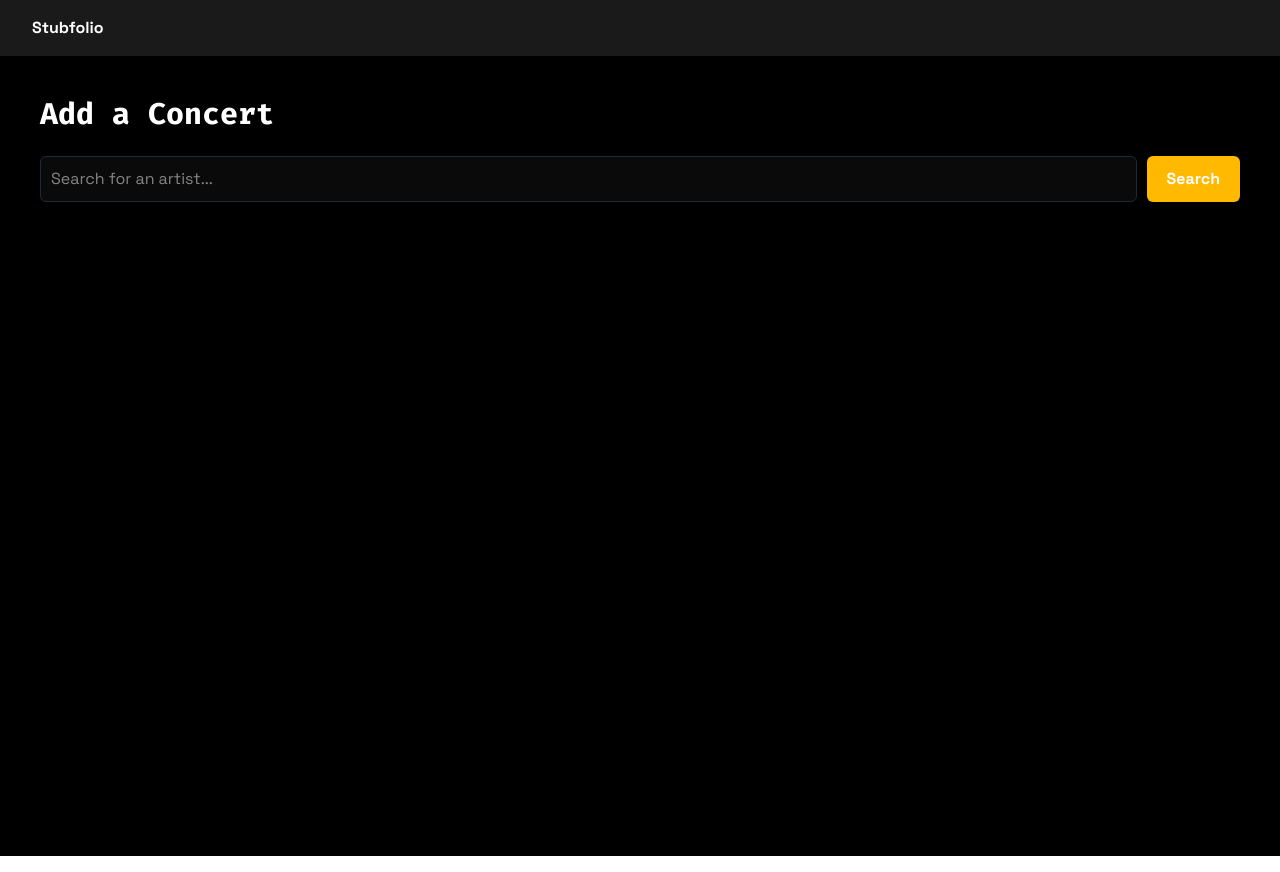
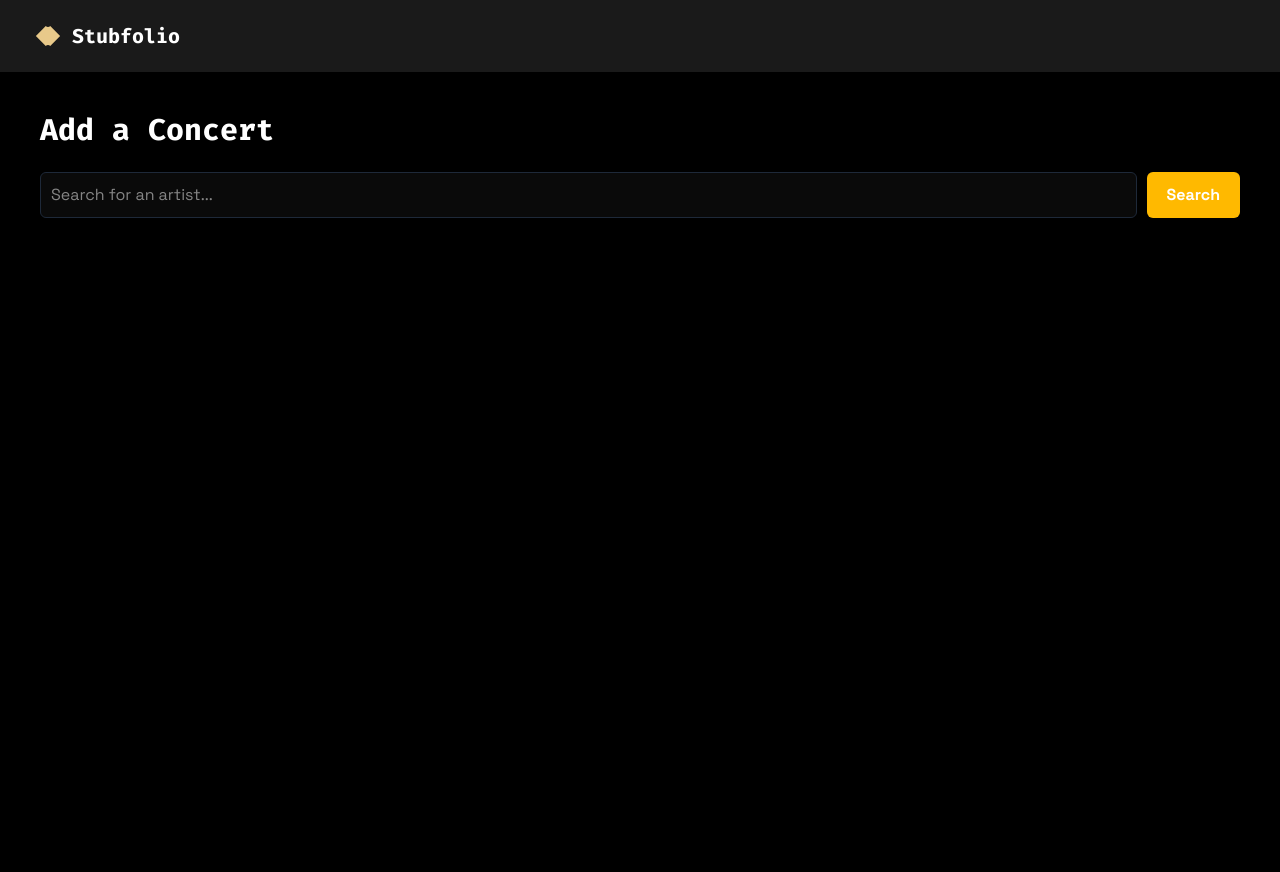
Before and after one commit to jordan-hennessy/stubfolio, a React (Vite) app in the folder frontend/: page /concerts/add in a window 1280 px wide. Built offline with nearby package versions, Linux system fonts and the light colour scheme.

Commit message:
Added Navbar scroll shadow

```diff
--- a/frontend/src/components/Navbar.tsx
+++ b/frontend/src/components/Navbar.tsx
@@ -1,47 +1,73 @@
-import { Link, useNavigate } from "react-router-dom";
+import { Link, useNavigate, useLocation } from "react-router-dom";
+import { useState, useEffect } from "react";
+
+import StubfolioLogo from "../assets/stubfolio-mark.svg";
 
 function Navbar() {
   const navigate = useNavigate();
   const token = localStorage.getItem("token");
+  const location = useLocation();
+
+  {
+    /* Give scroll shadow */
+  }
+  const [scrolled, setScrolled] = useState(false);
 
   const handleLogout = () => {
     localStorage.removeItem("token");
     navigate("/login");
   };
 
+  useEffect(() => {
+    const handleScroll = () => {
+      setScrolled(window.scrollY > 10);
+    };
+    window.addEventListener("scroll", handleScroll);
+    return () => window.removeEventListener("scroll", handleScroll);
+  }, []);
+
   return (
     <nav
-      style={{
-        display: "flex",
-        justifyContent: "space-between",
-        alignItems: "center",
-        padding: "16px 32px",
-        backgroundColor: "#1a1a1a",
-        color: "white",
-      }}
+      className={`sticky top-0 z-50 flex justify-between items-center px-8 py-5 bg-brand-card text-white transition-shadow ${
+        scrolled ? "shadow-lg" : ""
+      }`}
     >
       <Link
         to="/concerts"
-        style={{ color: "white", fontWeight: "bold", textDecoration: "none" }}
+        className="flex items-center gap-2 text-white font-bold no-underline"
       >
-        Stubfolio
+        <img src={StubfolioLogo} alt="Stubfolio" className="h-8 w-8" />
+        <span className="font-brand-mono text-xl">Stubfolio</span>
       </Link>
 
       {token && (
-        <div style={{ display: "flex", gap: "16px", alignItems: "center" }}>
+        <div className="flex gap-4 items-center text-base">
           <Link
             to="/concerts"
-            style={{ color: "white", textDecoration: "none" }}
+            className={`no-underline transition-colors hover:text-brand-gold ${
+              location.pathname === "/concerts"
+                ? "text-brand-gold"
+                : "text-white"
+            }`}
           >
             My Collection
           </Link>
           <Link
             to="/concerts/add"
-            style={{ color: "white", textDecoration: "none" }}
+            className={`no-underline transition-colors hover:text-brand-gold ${
+              location.pathname === "/concerts/add"
+                ? "text-brand-gold"
+                : "text-white"
+            }`}
           >
             Add Concert
           </Link>
-          <button onClick={handleLogout}>Logout</button>
+          <button
+            onClick={handleLogout}
+            className="cursor-pointer hover:text-brand-gold transition-colors"
+          >
+            Logout
+          </button>
         </div>
       )}
     </nav>
```
Also changed, not shown: frontend/src/assets/stubfolio-mark.svg (added).
